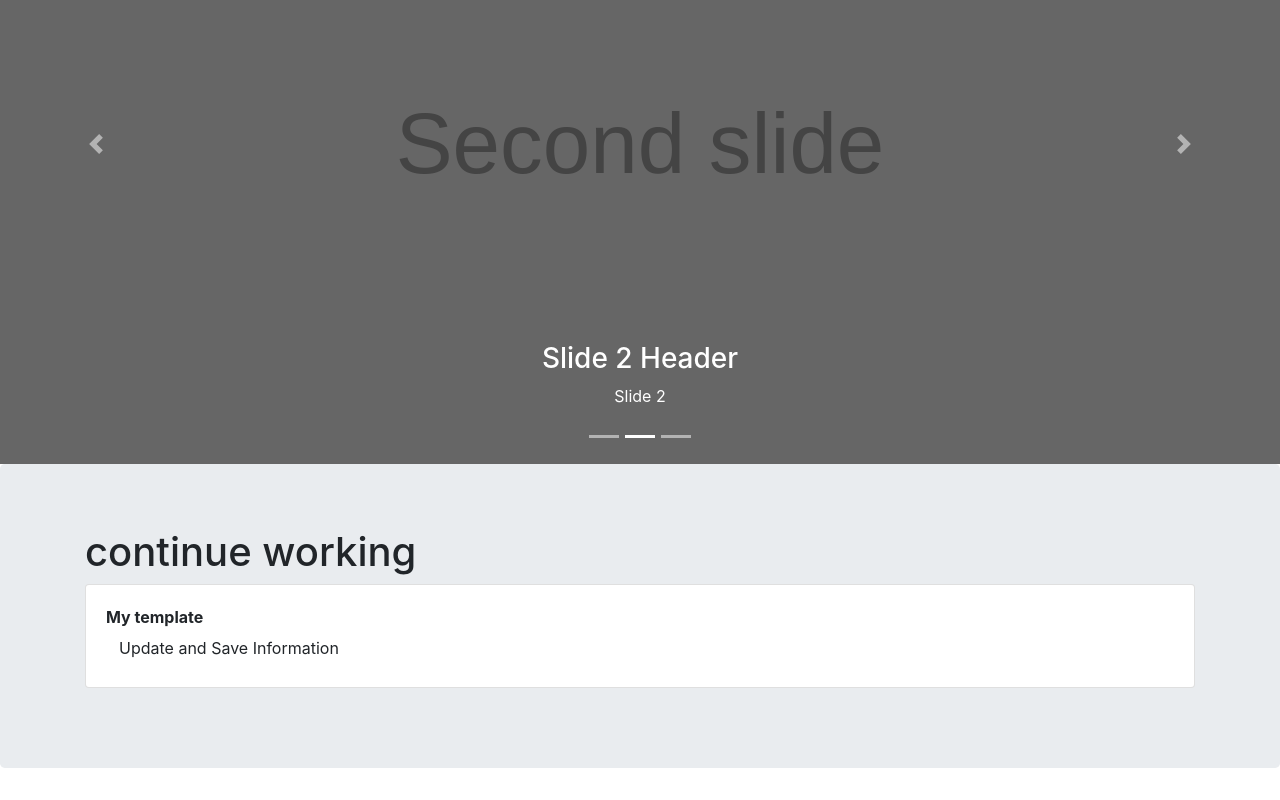
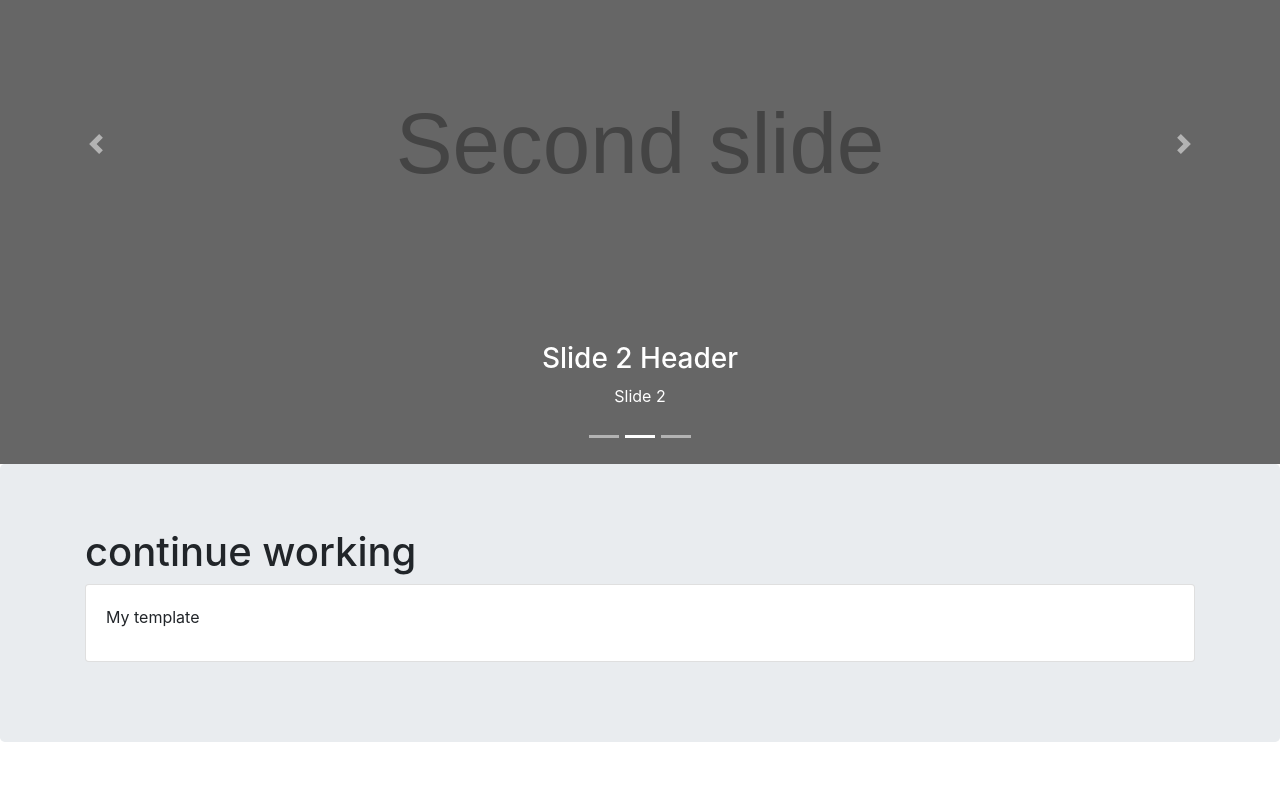
Before and after one commit to UPenn-final-project/picture-Perfect, a React (Create React App) app: page / in a window 1280 px wide. Shown: the part 502-1302 px from the top of the page. After the commit the page ends 1276 px from the top, so only its background shows below. Built offline with nearby package versions, Linux system fonts and the light colour scheme.

Commit message:
saved scrapbook

```diff
--- a/package.json
+++ b/package.json
@@ -9,6 +9,7 @@
     "bootstrap": "^4.5.3",
     "react": "^17.0.1",
     "react-dom": "^17.0.1",
+    "react-router-dom": "^5.2.0",
     "react-scripts": "4.0.0",
     "reactstrap": "^8.7.1",
     "web-vitals": "^0.2.4"
--- a/src/App.js
+++ b/src/App.js
@@ -1,3 +1,5 @@
+import { BrowserRouter, Route, Switch } from 'react-router-dom';
+import Save from "./pages/Save";
 import { Collapse,
     Navbar,
     NavbarToggler,
@@ -11,12 +13,12 @@ import { Collapse,
     Jumbotron,
     Button } from 'reactstrap';
     import React from 'react';
+    import Home from "./pages/Home";
   import {
     Card, CardText, CardBody, CardLink,
     CardTitle, CardSubtitle
   } from 'reactstrap';
 import {Component} from 'react';
-import Carousal from './components/carousal'
     class App extends Component {
       constructor(props) {
           super(props);
@@ -39,7 +41,7 @@ import Carousal from './components/carousal'
                       <Collapse isOpen={this.state.isOpen} navbar>
                           <Nav className="ml-auto" navbar>
                               <NavItem>
-                                  <NavLink href="/Templates/">Saved scrapbooks</NavLink>
+                                  <NavLink href="/Save/">Saved scrapbooks</NavLink>
                               </NavItem>
                               <NavItem>
                                   <NavLink href="https://instagram.com" target="_blank">Instagram</NavLink>
@@ -47,6 +49,7 @@ import Carousal from './components/carousal'
                           </Nav>
                       </Collapse>
                   </Navbar>
+
                   <Jumbotron>
                       <Container>
                           <Row>
@@ -66,31 +69,15 @@ import Carousal from './components/carousal'
                           </Row>
                       </Container>
                   </Jumbotron>
-                <Carousal/>
-                  <Jumbotron>
-                      <Container>
-                          <Row>
-                               <Col>
-                                  <h1>continue working</h1>
-                                      <p>
-                                      <div>
-                                           <Card>
-                                                  <CardBody>
-          <div classNameName="card hoverable"/>
-              <div classNameName="card-content"/>
-                  <span className="card-title"><strong>My template</strong></span>
-              <br/>
-              <div className="card-action">
-                  <button className="btn cyan darken-4 waves-effect waves-red" id="finishBtn">Update and Save Information</button>
-              </div>
-                                              </CardBody>
-                                          </Card>
-                                      </div>
-                                  </p>
-                              </Col>
-                          </Row>
-                      </Container>
-                  </Jumbotron>
+                <BrowserRouter>
+        <div>
+            <Switch>
+             <Route path="/" component={Home} exact/>
+             <Route path="/Save" component={Save} exact/>
+           </Switch>
+        </div>
+      </BrowserRouter>
+
               </div>
           );
       }
--- /dev/null
+++ b/src/pages/Home.js
@@ -0,0 +1,44 @@
+import React from "react";
+import Carousal from '../components/carousal';
+import { Collapse,
+    Navbar,
+    NavbarToggler,
+    NavbarBrand,
+    CardTitle,
+    Card,
+    CardBody,
+    Carousel,
+    Nav,
+    NavItem,
+    NavLink,
+    Container,
+    Row,
+    Col,
+    Jumbotron,
+    Button } from 'reactstrap';
+function Home() {
+return ( <div> <Carousal/>
+<Jumbotron>
+    <Container>
+        <Row>
+             <Col>
+                <h1>continue working</h1>
+                    <p>
+                    <div>
+                         <Card>
+                                <CardBody>
+<CardTitle>My template</CardTitle>
+{/* <br/>
+<div className="card-action">
+<button className="btn cyan darken-4 waves-effect waves-red" id="finishBtn">Update and Save Information</button> */}
+                            </CardBody>
+                        </Card>
+                    </div>
+                </p>
+            </Col>
+        </Row>
+    </Container>
+</Jumbotron></div>)
+
+}
+export default Home;
--- /dev/null
+++ b/src/pages/Save.js
@@ -0,0 +1,47 @@
+import { Collapse,
+    Navbar,
+    NavbarToggler,
+    NavbarBrand,
+    Card,
+    CardBody,
+    Nav,
+    NavItem,
+    NavLink,
+    Container,
+    Row,
+    Col,
+    Jumbotron,
+    Button } from 'reactstrap';
+import React, { Component } from 'react';
+
+ function Save () {
+    return <div>
+    <Jumbotron>
+        <Container>
+            <Row>
+                 <Col>
+                    <h1>continue working</h1>
+                        <p>
+                        <div>
+                             <Card>
+                                    <CardBody>
+    <div classNameName="card hoverable"/>
+    <div classNameName="card-content"/>
+    <span className="card-title"><strong>My template</strong></span>
+    <br/>
+    <div className="card-action">
+    <button className="btn cyan darken-4 waves-effect waves-red" id="finishBtn">Update and Save Information</button>
+    </div>
+                                </CardBody>
+                            </Card>
+                        </div>
+                    </p>
+                </Col>
+            </Row>
+        </Container>
+    </Jumbotron>
+    </div>
+ }
+
+
+export default Save;
```
Also changed, not shown: 1 other file (tests, documents, lock files or other folders).
